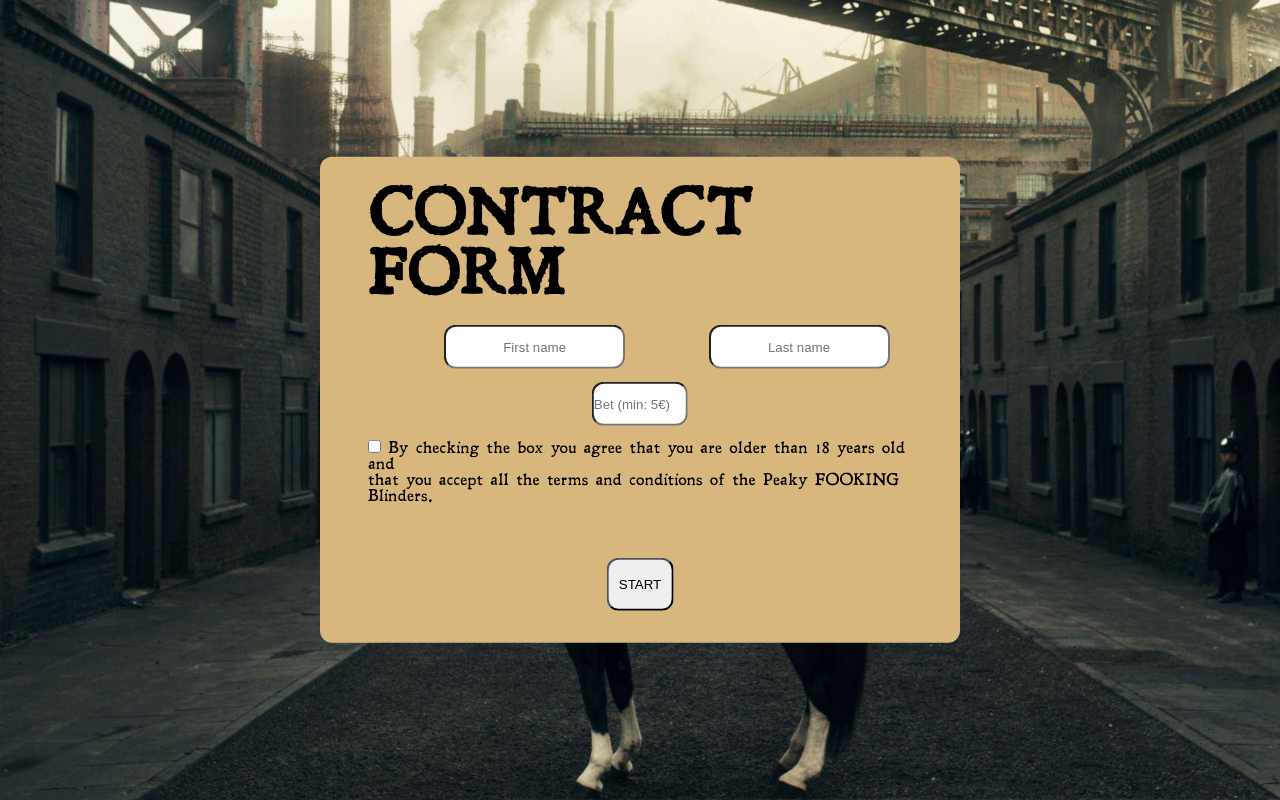
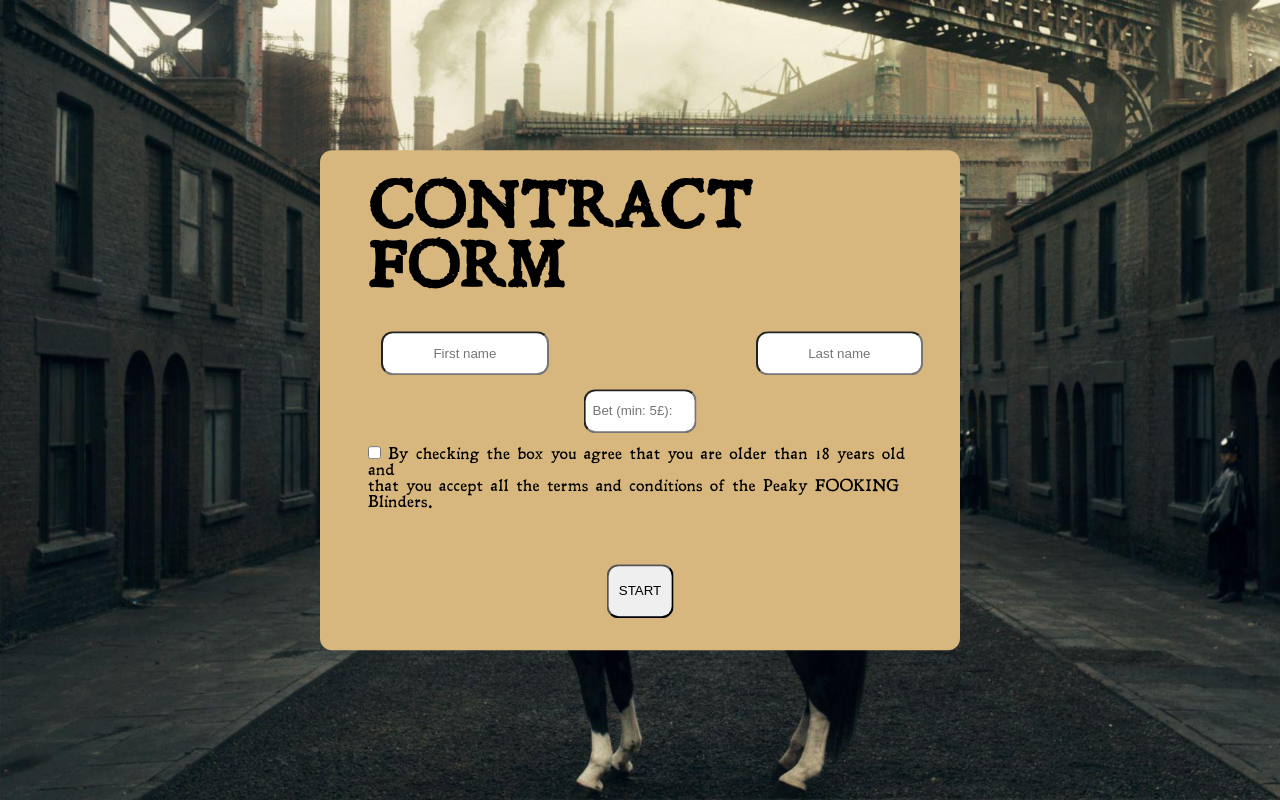
Before and after one commit to dilan23Jill/ShelbyCasino, a PHP site: page / in a window 1280 px wide. Run offline with PHP 8.4, Linux system fonts and the light colour scheme.

Commit message:
second page

```diff
--- a/css/style.css
+++ b/css/style.css
@@ -18,7 +18,7 @@ body {
   top: 50%;
   left: 50%;
   -webkit-transform: translate(-50%, -50%);
-          transform: translate(-50%, -50%);
+  transform: translate(-50%, -50%);
   width: -webkit-fit-content;
   width: -moz-fit-content;
   width: fit-content;
@@ -40,26 +40,40 @@ h1 {
 }
 
 .info {
+  position: relative;
   height: 3em;
+  width: 30%;
+  top: 1em;
   border-radius: 12px;
-  margin-left: 14%;
   text-align: center;
 }
 
+#lname {
+  right: -16em;
+}
+
+#fname {
+  left: 1em;
+}
+
 #nbet {
-  margin-left: 50%;
-  -webkit-transform: translate(-50%);
-          transform: translate(-50%);
-  width: 17%;
+  left: 50%;
+  transform: translate(-50%);
+  width: 20%;
   text-align: center;
+  margin-bottom: 1em;
 }
 
 #submit {
   margin: 4em 0 0 50%;
   -webkit-transform: translate(-50%);
-          transform: translate(-50%);
+  transform: translate(-50%);
   height: 4em;
   width: 5em;
   border-radius: 12px;
 }
+
 /*# sourceMappingURL=style.css.map */
+/*# sourceMappingURL=style.sass.map */
+
+/*# sourceMappingURL=style.css.map */
--- a/css/style.sass
+++ b/css/style.sass
@@ -1,52 +1,67 @@
-$border-radius: 12px
-
-@mixin centerer
-    position: absolute
-    top: 50%
-    left: 50%
-    transform: translate(-50%, -50%)
-
 *
-    margin: 0
-    padding: 0
+  margin: 0
+  padding: 0
 
 html, body
-    height: 100vh
+  height: 100vh
 
 body
-    background: url('../img/background.jpg') no-repeat
-    background-size: cover
-    font-family: Leander
+  background: url("../img/background.jpg") no-repeat
+  background-size: cover
+  font-family: Leander
 
 .contract
-    @include centerer
-    width: fit-content
-    height: fit-content
-    background-color: #d7b77d
-    border-radius: $border-radius
-    padding: 2rem 3rem
+  position: absolute
+  top: 50%
+  left: 50%
+  -webkit-transform: translate(-50%, -50%)
+  transform: translate(-50%, -50%)
+  width: -webkit-fit-content
+  width: -moz-fit-content
+  width: fit-content
+  height: -webkit-fit-content
+  height: -moz-fit-content
+  height: fit-content
+  background-color: #d7b77d
+  border-radius: 12px
+  padding: 2rem 3rem
+
 h1
-    font-size: 60px
+  font-size: 60px
 
 #terms, #submit, #nbet, label
-    margin-top: 1em
-    cursor: pointer
+  margin-top: 1em
+  cursor: pointer
 
 .info
-    height: 3em
-    border-radius: $border-radius
-    margin-left: 14%
-    text-align: center
+  position: relative
+  height: 3em
+  width: 30%
+  top: 1em
+  border-radius: 12px
+  text-align: center
+
+#lname
+  right: -16em
+
+#fname
+  left: 1em
 
 #nbet
-    margin-left: 50%
-    transform: translate(-50%)
-    width: 17%
-    text-align: center
+  left: 50%
+  transform: translate(-50%)
+  width: 20%
+  text-align: center
+  margin-bottom: 1em
 
 #submit
-    margin: 4em 0 0 50%
-    transform: translate(-50%)
-    height: 4em
-    width: 5em
-    border-radius: $border-radius
+  margin: 4em 0 0 50%
+  -webkit-transform: translate(-50%)
+  transform: translate(-50%)
+  height: 4em
+  width: 5em
+  border-radius: 12px
+
+/*# sourceMappingURL=style.css.map */
+
+/*# sourceMappingURL=style.sass.map */
--- a/index.php
+++ b/index.php
@@ -21,12 +21,12 @@
 <body>
 
     <div class="contract">
-        <form>
+        <form method="post" action="game.php">
             <h1>CONTRACT FORM</h1><br />
-            <input type="text" class="info" name="fname" placeholder="First name">
-            <input type="text" class="info" name="lname" placeholder="Last name"><br />
-            <input type="number" class="info" id="nbet" name="nbet" min="5" max="500"><br />
-            <input type="checkbox" id="terms" name="terms">
+            <input type="text" class="info" id="fname" name="fname" placeholder="First name" required>
+            <input type="text" class="info" id="lname" name="lname" placeholder="Last name" required><br />
+            <input type="number" class="info" id="nbet" name="nbet" min="5" max="500" required><br />
+            <input type="checkbox" id="terms" name="terms" required>
             <label for="terms">By checking the box you agree that you are older than 18 years old and <br />
                 that you accept all the terms and conditions of the Peaky FOOKING Blinders. </label> <br />
             <input type="submit" id="submit" value="START">
--- a/js/script.js
+++ b/js/script.js
@@ -1,3 +1,3 @@
 $(function () {
-  $('#nbet').attr('placeholder', 'Bet (min: 5€):');
+  $('#nbet').attr('placeholder', 'Bet (min: 5£):');
 });
```
Also changed, not shown: game.php (added, +24 -0 lines), 2 other files.
